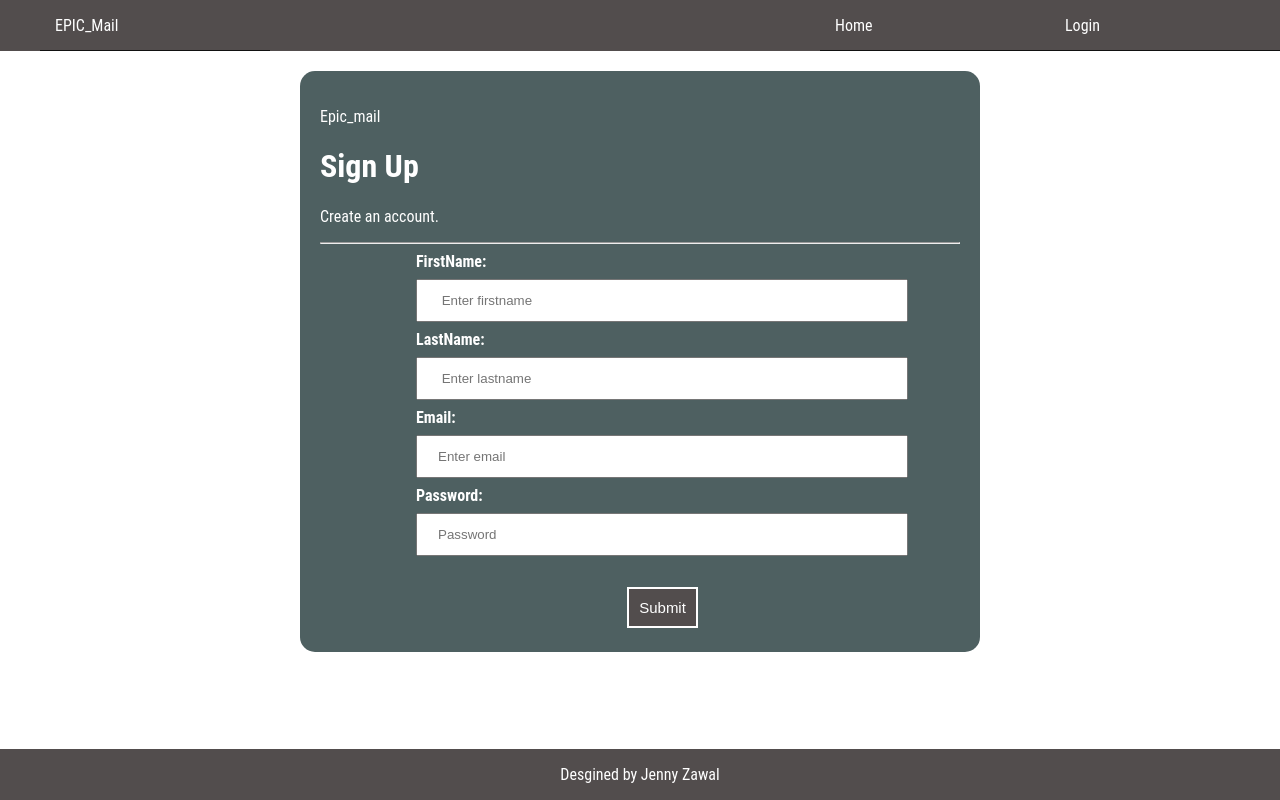
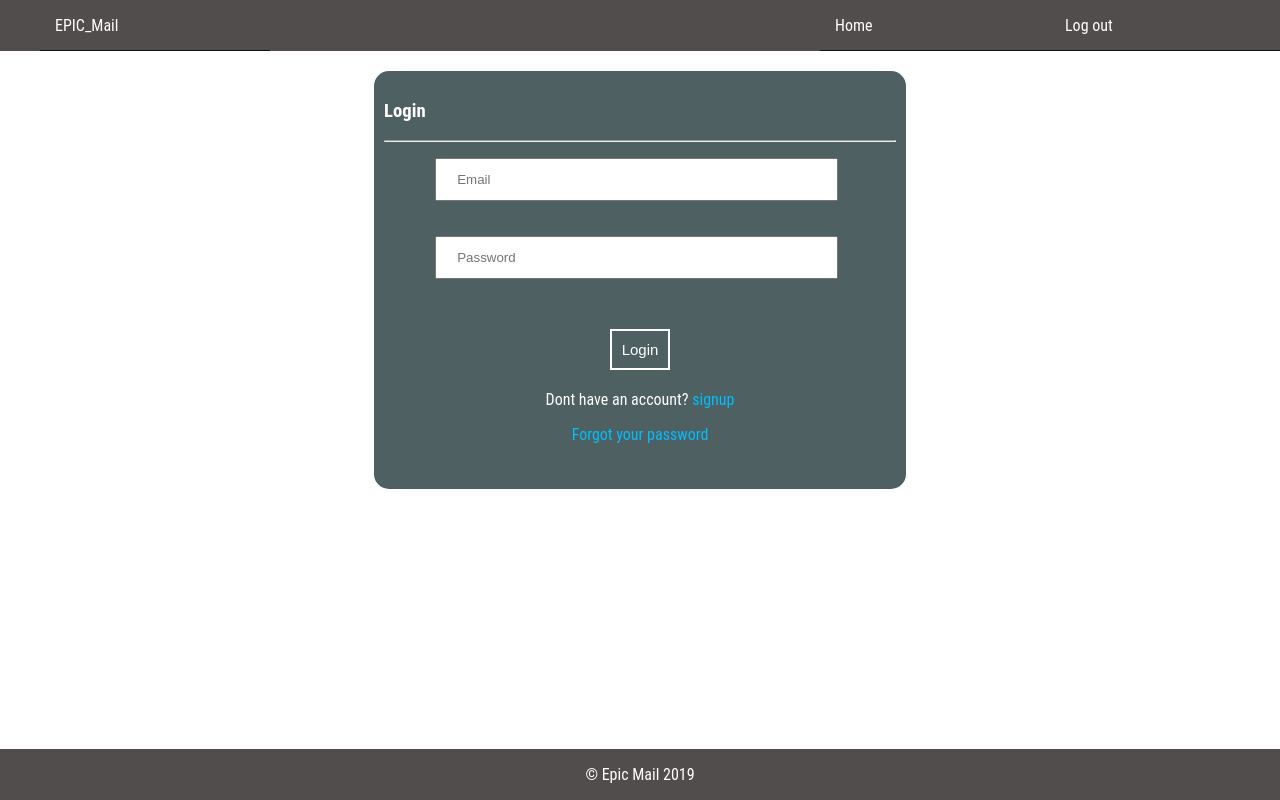
Before and after one commit to jennizalwango/EPIC_MAIL, a plain HTML site: page UI/index.html in a window 1280 px wide. Drawn offline with Linux system fonts and the light colour scheme.

Commit message:
refactor code

```diff
--- a/UI/css/main.css
+++ b/UI/css/main.css
@@ -19,9 +19,6 @@ nav{
 }
 a:hover{
 background-color: #4e6061;
-}
-#deco{
-font-family: Arial, Helvetica, sans-serif;
 }
 .right{
 float: right;
@@ -66,14 +63,7 @@ margin-bottom:10%;
 .label{
 text-align:left;
 }
-.login{
-color: white;
-padding: 10px;
-font-size: 25px;
-margin-left:0 30%;
-float: right;
-text-decoration: none;
-}
+
 .profile{
 display: block;
 background-color:aquamarine;
@@ -102,6 +92,16 @@ margin-left: 15%;
 .geo{
 margin-top: 15%;
 }
+
+#lower_login{
+
+text-align: center;
+
+}
+#lower_login a{
+  text-decoration: none;
+  color:deepskyblue;
+}
 table{
   border: 3px solid #4e6061;
   border-collapse: collapse;
@@ -129,10 +129,11 @@ table{
   table tr td{
     padding-bottom: 25px;
   }
-input[type=text], input[type=password] {
+input[type=text], input[type=password], input[type=email] {
+
 width: 70%;
 padding: 12px 20px;
-margin: 8px 15%;
+margin: 8px 10%;
 display: inline-block;
 }
 .red{
@@ -193,18 +194,13 @@ width: 50%;
 }
 .container{
 background-color: #4e6061;
-width: 50%;
-margin-left: auto;
-margin-right: auto;
+width: 40%;
+margin:auto;
 color: #ffffff;
-padding:20px;
+padding:10px;
 border-radius: 15px;
 }
-.loginprofile{
-text-align: center;
-background-color: #524d4d;
-margin-left: 48%;
-}
+
 
 #AddUser{
 display: none;
--- a/UI/index.html
+++ b/UI/index.html
@@ -13,37 +13,30 @@
   <nav>
     <ul>
       <li><a href="#" class="left">EPIC_Mail</a></li>
-      <li><a href="login.html" class="right">Login</a></li>
+      <li><a href="#" class="right">Log out</a></li>
       <li><a href="index.html" class="right">Home</a></li>
 
     </ul>
   </nav>
-
   <form class="container">
-    <p>Epic_mail</p>
-    <div>
-      <h1>Sign Up</h1>
-      <p>Create an account.</p>
+    <div id="login_form">
+      <h3>Login</h3>
       <hr>
 
-      <label for="FirstName"><b>FirstName:</b></label>
-      <input type="text" placeholder=" Enter firstname" required>
-      <br>
+      <input type="email" placeholder="Email" required> <br><br>
 
-      <label for="LastName"><b>LastName:</b></label>
-      <input type="text" placeholder=" Enter lastname" required>
-      <br>
+      <input type="password" placeholder="Password" required>
+      <br><br>
+      <div id="lower_login">
+        <br>
+        <button><a href="users.html"></a>Login</button>
 
-      <label><b>Email:</b></label>
-      <input type="text" placeholder="Enter email" required>
-      <br>
+      <P>Dont have an account? <a href="signup.html">signup </a></P>
 
-      <label><b>Password:</b></label>
-      <input type="password" placeholder="Password" required>
-      <br>
+          <p><a href="#">Forgot your password</a></p>
 
-      <br>
-      <button type="submit" class="loginprofile">Submit</button>
+      </div>
+
       <br>
     </div>
 
@@ -51,9 +44,8 @@
 
   <footer>
     <div>
-      <p>Desgined by Jenny Zawal</p>
+      <p>&copy; Epic Mail 2019</p>
     </div>
   </footer>
 </body>
-
 </html>
```
Also changed, not shown: UI/Drafts.html (+1 -1 lines), UI/admin.html (+2 -6 lines), UI/sent.html (+1 -1 lines), UI/signup.html (renamed from UI/login.html, +18 -14 lines), UI/unread.html (+4 -1 lines), UI/users.html (+1 -1 lines).
